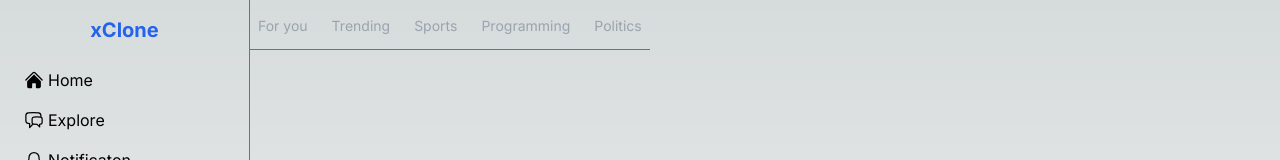
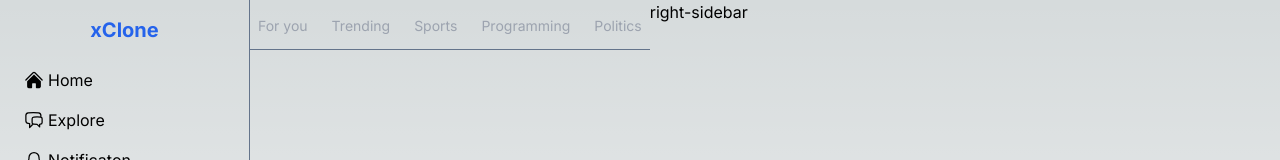
Before and after one commit to ashsajal1/xclone, a Next.js app: page / in a window 1280 px wide. Shown: the top 160 px of the page. Built offline with nearby package versions, Linux system fonts and the light colour scheme.

Commit message:
Add right sidebar

```diff
--- a/src/app/page.tsx
+++ b/src/app/page.tsx
@@ -1,5 +1,6 @@
 'use client';
 import LeftSideBar from "@/components/left-sidebar";
+import RightSidebar from "@/components/right-sidebar";
 import { useState } from "react"
 
 export default function Home() {
@@ -12,7 +13,7 @@ export default function Home() {
   }
   return (
     <>
-      <div className="flex items-start">
+      <main className="flex items-start">
         <LeftSideBar />
         <nav>
           <div className='h-[50px] border-b border-slate-500 flex items-center gap-2'>
@@ -24,7 +25,9 @@ export default function Home() {
             ))}
           </div>
         </nav>
-      </div>
+
+        <RightSidebar />
+      </main>
     </>
   )
 }
--- /dev/null
+++ b/src/components/right-sidebar.tsx
@@ -0,0 +1,5 @@
+export default function RightSidebar() {
+  return (
+    <div>right-sidebar</div>
+  )
+}
```
